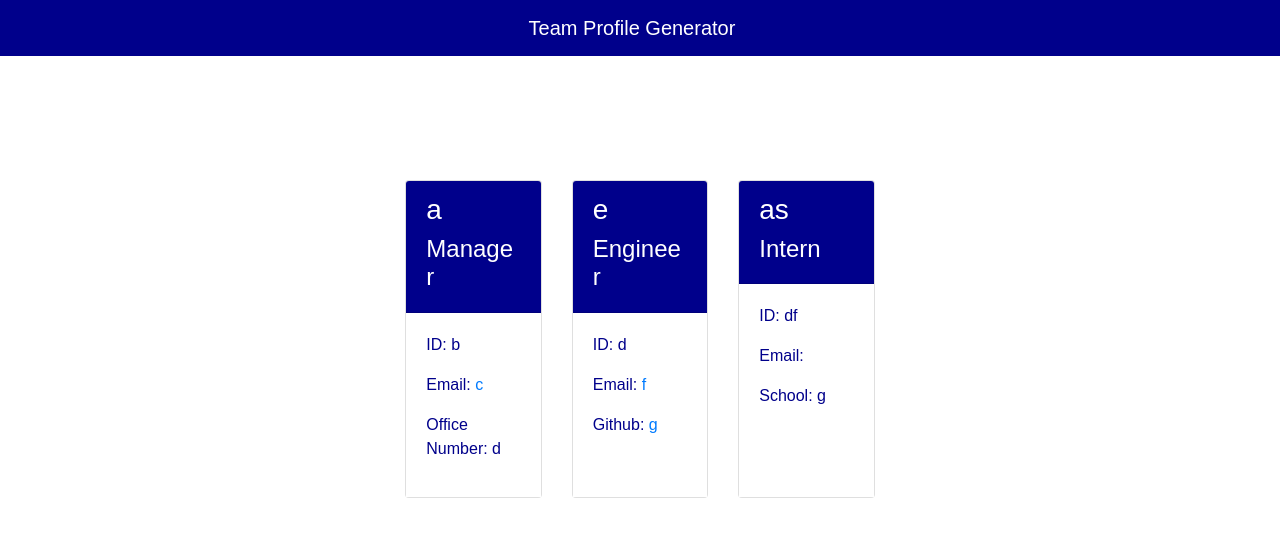
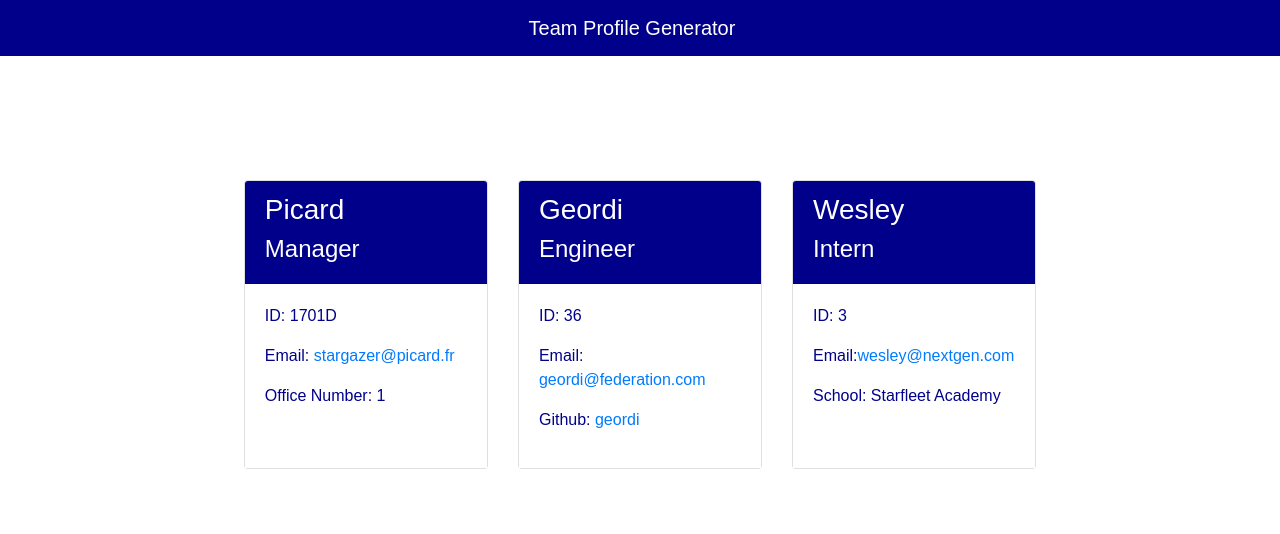
Before and after one commit to matthewestes33/teamprofilegen, a website: page dist/index.html in a window 1280 px wide. Drawn offline with nearby package versions, Linux system fonts and the light colour scheme.

Commit message:
create README

```diff
--- a/dist/index.html
+++ b/dist/index.html
@@ -3,6 +3,7 @@
 <html lang="en">
 <head>
     <meta charset="UTF-8">
+    <meta http-equiv="X-UA-Compatible" content="IE=edge">
     <meta name="viewport" content="width=device-width, initial-scale=1.0">
     <title>Team Profile Generator</title>
     <link rel="stylesheet" href="https://stackpath.bootstrapcdn.com/bootstrap/4.5.0/css/bootstrap.min.css" integrity="sha384-9aIt2nRpC12Uk9gS9baDl411NQApFmC26EwAOH8WgZl5MYYxFfc+NcPb1dKGj7Sk" crossorigin="anonymous">
@@ -21,13 +22,13 @@
                 <div class="col-4 mt-4">
                     <div class="card h-100">
                         <div class="card-header">
-                                <h3>a</h3>
+                            <h3>Picard</h3>
                             <h4>Manager</h4></i>
                         </div>
                         <div class="card-body">
-                                <p class="id">ID: b</p>
-                                <p class="email">Email: <a href="mailto:c">c</a></p>
-                                <p class="office">Office Number: d</p>
+                            <p class="id">ID: 1701D</p>
+                            <p class="email">Email: <a href="mailto:stargazer@picard.fr">stargazer@picard.fr</a></p>
+                            <p class="office">Office Number: 1</p>
                         </div>
                     </div>
                 </div>
@@ -35,13 +36,13 @@
                 <div class="col-4 mt-4">
                     <div class="card h-100">
                         <div class="card-header">
-                                <h3>e</h3>
+                            <h3>Geordi</h3>
                             <h4>Engineer</h4>
                         </div>
                         <div class="card-body">
-                                <p class="id">ID: d</p>
-                                <p class="email">Email: <a href="mailto:f">f</a></p>
-                                <p class="github">Github: <a href="https://github.com/g">g</a></p>
+                            <p class="id">ID: 36</p>
+                            <p class="email">Email: <a href="mailto:geordi@federation.com">geordi@federation.com</a></p>
+                            <p class="github">Github: <a href="https://github.com/geordi">geordi</a></p>
                         </div>
                     </div>
                 </div>
@@ -49,13 +50,13 @@
                 <div class="col-4 mt-4">
                     <div class="card h-100">
                         <div class="card-header">
-                                <h3>as</h3>
+                            <h3>Wesley</h3>
                             <h4>Intern</h4>
                         </div>
                         <div class="card-body">
-                                <p class="id">ID: df</p>
-                                <p class="email">Email:<a href="mailto:"></a></p>
-                                <p class="school">School: g</p>
+                            <p class="id">ID: 3</p>
+                            <p class="email">Email:<a href="mailto:wesley@nextgen.com">wesley@nextgen.com</a></p>
+                            <p class="school">School: Starfleet Academy</p>
                         </div>
                     </div>
                 </div>
@@ -63,8 +64,7 @@
             </div>
         </div>
     </main>
-
-</body>
     <script src="https://code.jquery.com/jquery-3.5.1.slim.min.js" integrity="sha384-DfXdz2htPH0lsSSs5nCTpuj/zy4C+OGpamoFVy38MVBnE+IbbVYUew+OrCXaRkfj" crossorigin="anonymous"></script>
     <script src="https://stackpath.bootstrapcdn.com/bootstrap/4.5.0/js/bootstrap.min.js" integrity="sha384-OgVRvuATP1z7JjHLkuOU7Xw704+h835Lr+6QL9UvYjZE3Ipu6Tp75j7Bh/kR0JKI" crossorigin="anonymous"></script>
+</body>
 </html>
```
Also changed, not shown: README.md. Lines whose indentation alone changed are shown as unchanged.
